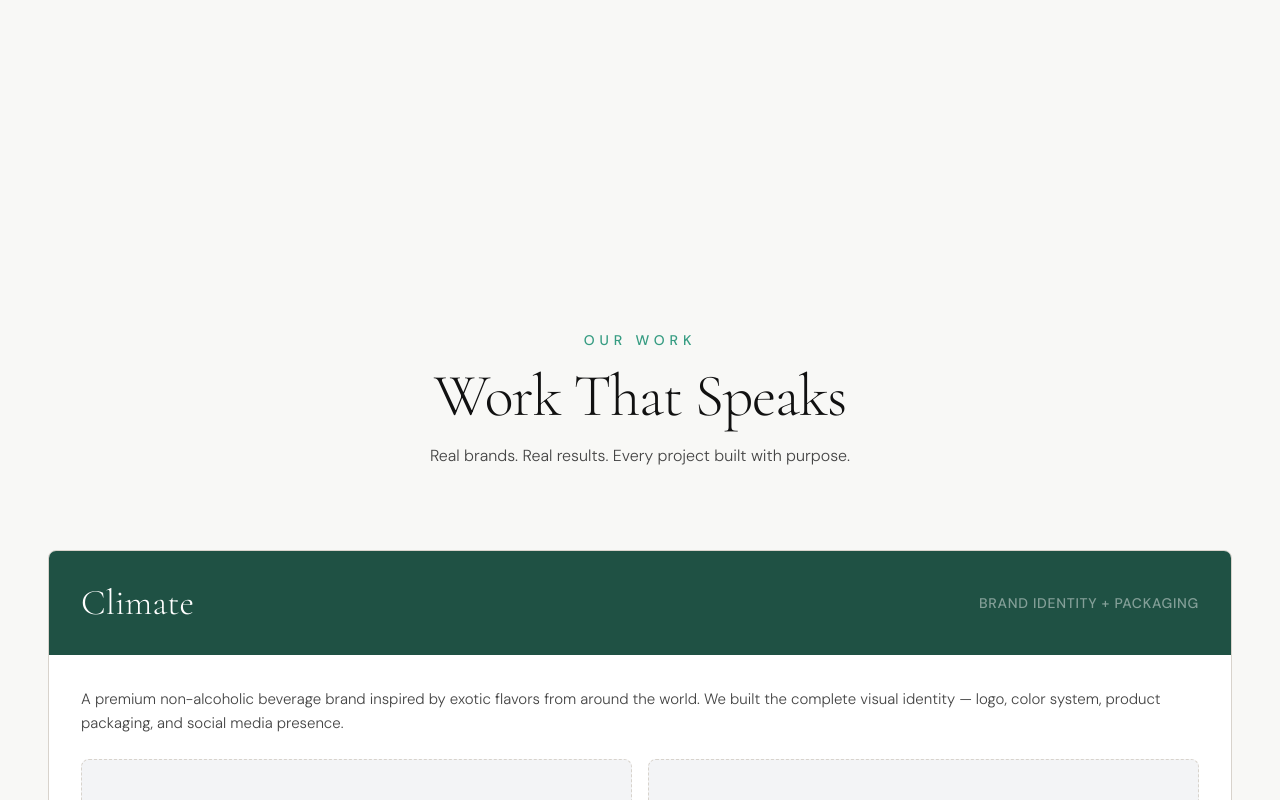
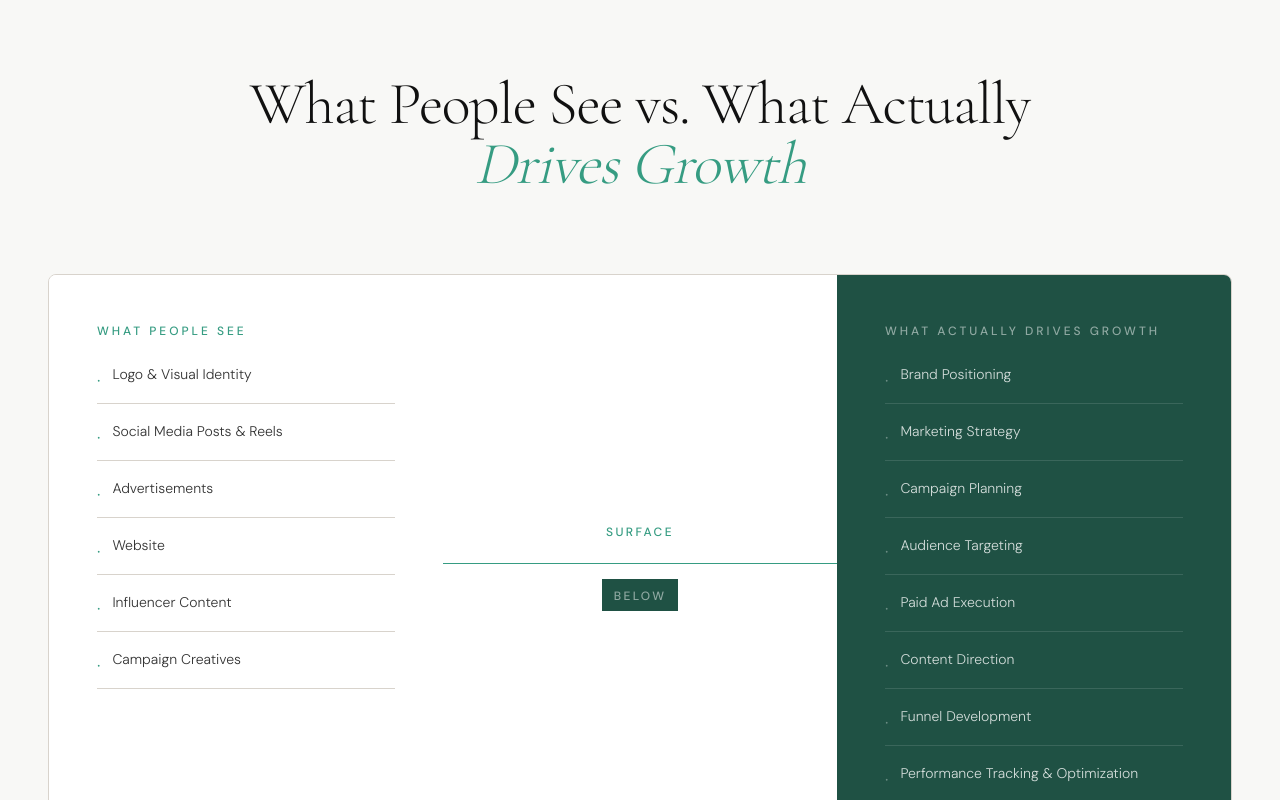
Before and after one commit to Masaru124/Corner-Stone, a Next.js app: page / in a window 1280 px wide. Shown: the part 1780-2580 px from the top of the page. Built offline with nearby package versions, Linux system fonts and the light colour scheme.

Commit message:
contacts form working

```diff
--- /dev/null
+++ b/src/app/api/contact/route.ts
@@ -0,0 +1,88 @@
+import { NextRequest, NextResponse } from 'next/server';
+
+export async function POST(request: NextRequest) {
+  try {
+    const body = await request.json();
+
+    // Validate required fields
+    if (!body.name || !body.email || !body.message) {
+      return NextResponse.json(
+        { success: false, error: 'Missing required fields' },
+        { status: 400 }
+      );
+    }
+
+    // Create URLSearchParams for Google Apps Script (it expects URL-encoded data)
+    const params = new URLSearchParams({
+      name: body.name,
+      brand: body.brand || '',
+      whatsapp: body.whatsapp || '',
+      email: body.email,
+      services: body.services || '',
+      message: body.message
+    });
+
+    // Google Apps Script URL from environment variables
+    const googleScriptUrl = process.env.GOOGLE_SCRIPT_URL;
+
+    // Validate that the Google Apps Script URL is configured
+    if (!googleScriptUrl) {
+      console.error('GOOGLE_SCRIPT_URL environment variable is not set');
+      return NextResponse.json(
+        { success: false, error: 'Server configuration error. Please contact the administrator.' },
+        { status: 500 }
+      );
+    }
+
+    // Server-side fetch - bypasses CORS completely
+    const response = await fetch(googleScriptUrl, {
+      method: 'POST',
+      headers: {
+        'Content-Type': 'application/x-www-form-urlencoded',
+      },
+      body: params.toString(),
+    });
+
+    // Log the response for debugging
+    const responseText = await response.text();
+    console.log('Google Apps Script response:', responseText);
+
+    // Try to parse JSON response
+    let result;
+    try {
+      result = JSON.parse(responseText);
+    } catch (parseError) {
+      // If response is not JSON, treat it as success if the request was successful
+      result = { success: response.ok, message: responseText };
+    }
+
+    // Check if Google Apps Script call was successful
+    if (response.ok && result.success) {
+      return NextResponse.json({
+        success: true,
+        message: 'Form submitted successfully and saved to Google Sheets'
+      });
+    } else {
+      return NextResponse.json(
+        {
+          success: false,
+          error: 'Failed to save to Google Sheets',
+          details: result.error || responseText
+        },
+        { status: 500 }
+      );
+    }
+
+  } catch (error) {
+    console.error('API route error:', error);
+
+    return NextResponse.json(
+      {
+        success: false,
+        error: 'Failed to submit form',
+        message: error instanceof Error ? error.message : 'Unknown error'
+      },
+      { status: 500 }
+    );
+  }
+}
--- a/src/components/Contact.tsx
+++ b/src/components/Contact.tsx
@@ -37,11 +37,37 @@ export default function Contact() {
     }))
   }
 
-  const handleSubmit = (e: React.FormEvent) => {
+  const handleSubmit = async (e: React.FormEvent) => {
     e.preventDefault()
-    // Here you would typically send the data to your backend
-    console.log('Form submitted:', formData)
-    setIsSubmitted(true)
+
+    const payload = {
+      name: formData.name,
+      brand: formData.brand,
+      whatsapp: formData.whatsapp,
+      email: formData.email,
+      services: formData.services.join(', '),
+      message: formData.message
+    }
+
+    try {
+      const res = await fetch('/api/contact', {
+        method: 'POST',
+        headers: { 'Content-Type': 'application/json' },
+        body: JSON.stringify(payload)
+      })
+
+      const result = await res.json()
+      console.log('Submission result:', result)
+
+      if (result.success) {
+        setIsSubmitted(true)
+      } else {
+        alert('Error submitting form: ' + result.error)
+      }
+    } catch (error) {
+      console.error('Form submission error:', error)
+      alert('Failed to submit form. Please try again later.')
+    }
   }
 
   if (isSubmitted) {
--- a/src/components/Iceberg.tsx
+++ b/src/components/Iceberg.tsx
@@ -2,11 +2,133 @@
 
 import { motion } from 'framer-motion'
 
+const visibleItems = [
+  'Logo & Visual Identity',
+  'Social Media Posts & Reels',
+  'Advertisements',
+  'Website',
+  'Influencer Content',
+  'Campaign Creatives'
+]
+
+const growthDrivers = [
+  'Brand Positioning',
+  'Marketing Strategy',
+  'Campaign Planning',
+  'Audience Targeting',
+  'Paid Ad Execution',
+  'Content Direction',
+  'Funnel Development',
+  'Performance Tracking & Optimization'
+]
+
 export default function Iceberg() {
   return (
-    <section className="py-20 sm:py-24 lg:py-32 bg-background">
+    <section className="py-20 sm:py-24 lg:py-32" style={{backgroundColor: '#F8F8F6'}}>
       <div className="max-w-7xl mx-auto px-6 sm:px-8 lg:px-12">
-        {/* Empty section - iceberg visual removed */}
+        <motion.div
+          initial={{ opacity: 0, y: 30 }}
+          whileInView={{ opacity: 1, y: 0 }}
+          transition={{ duration: 0.8 }}
+          viewport={{ once: true }}
+          className="text-center mb-16 sm:mb-20"
+        >
+          <h2 className="text-4xl sm:text-5xl lg:text-6xl font-serif font-light leading-none mb-4" style={{color: '#111111', fontFamily: "'Cormorant Garamond', serif", fontWeight: '300', letterSpacing: '-0.02em'}}>
+            What People See vs. What Actually
+            <br />
+            <span className="italic" style={{color: '#369c82'}}>Drives Growth</span>
+          </h2>
+        </motion.div>
+
+        {/* Iceberg Visual */}
+        <div className="relative bg-white rounded-lg overflow-hidden border" style={{borderColor: '#D8D3CC'}}>
+          <div className="grid grid-cols-1 lg:grid-cols-3">
+            {/* What People See - Above Water */}
+            <motion.div
+              initial={{ opacity: 0, x: -30 }}
+              whileInView={{ opacity: 1, x: 0 }}
+              transition={{ duration: 0.8 }}
+              viewport={{ once: true }}
+              className="p-8 lg:p-12 bg-white"
+            >
+              <div className="font-medium text-xs tracking-wider uppercase mb-6" style={{color: '#369c82', letterSpacing: '0.25em'}}>
+                What People See
+              </div>
+              <ul className="space-y-4">
+                {visibleItems.map((item, index) => (
+                  <motion.li
+                    key={item}
+                    initial={{ opacity: 0, x: -20 }}
+                    whileInView={{ opacity: 1, x: 0 }}
+                    transition={{ duration: 0.6, delay: index * 0.1 }}
+                    viewport={{ once: true }}
+                    className="flex items-start gap-3 leading-relaxed"
+                    style={{color: '#333', fontWeight: '300', fontSize: '14px', borderBottom: '1px solid #D8D3CC', paddingBottom: '8px'}}
+                  >
+                    <span className="text-lg mt-1" style={{color: '#369c82'}}>·</span>
+                    <span>{item}</span>
+                  </motion.li>
+                ))}
+              </ul>
+            </motion.div>
+
+            {/* Waterline Divider */}
+            <div className="hidden lg:block relative">
+              <div className="absolute inset-0 flex items-center justify-center">
+                <div className="w-full h-px" style={{backgroundColor: '#369c82'}}></div>
+              </div>
+              <div className="absolute inset-0 flex flex-col items-center justify-center">
+                <div className="bg-white px-3 py-1">
+                  <span className="font-medium text-xs tracking-wider uppercase" style={{color: '#369c82', letterSpacing: '0.2em'}}>Surface</span>
+                </div>
+                <div className="h-8"></div>
+                <div className="px-3 py-1" style={{backgroundColor: '#1F5144'}}>
+                  <span className="font-medium text-xs tracking-wider uppercase" style={{color: 'rgba(255,255,255,0.5)', letterSpacing: '0.2em'}}>Below</span>
+                </div>
+              </div>
+            </div>
+
+            {/* What Actually Drives Growth - Below Water */}
+            <motion.div
+              initial={{ opacity: 0, x: 30 }}
+              whileInView={{ opacity: 1, x: 0 }}
+              transition={{ duration: 0.8 }}
+              viewport={{ once: true }}
+              className="p-8 lg:p-12"
+              style={{backgroundColor: '#1F5144'}}
+            >
+              <div className="font-medium text-xs tracking-wider uppercase mb-6" style={{color: 'rgba(255,255,255,0.5)', letterSpacing: '0.25em'}}>
+                What Actually Drives Growth
+              </div>
+              <ul className="space-y-4">
+                {growthDrivers.map((item, index) => (
+                  <motion.li
+                    key={item}
+                    initial={{ opacity: 0, x: 20 }}
+                    whileInView={{ opacity: 1, x: 0 }}
+                    transition={{ duration: 0.6, delay: index * 0.1 }}
+                    viewport={{ once: true }}
+                    className="flex items-start gap-3 leading-relaxed"
+                    style={{color: 'rgba(255,255,255,0.8)', fontWeight: '300', fontSize: '14px', borderBottom: '1px solid rgba(255,255,255,0.12)', paddingBottom: '8px'}}
+                  >
+                    <span className="text-lg mt-1" style={{color: 'rgba(255,255,255,0.35)'}}>·</span>
+                    <span>{item}</span>
+                  </motion.li>
+                ))}
+              </ul>
+            </motion.div>
+          </div>
+
+          {/* Mobile Waterline */}
+          <div className="lg:hidden relative h-px" style={{backgroundColor: '#369c82'}}>
+            <div className="absolute left-1/2 transform -translate-x-1/2 -top-3 bg-white px-2">
+              <span className="font-medium text-xs tracking-wider uppercase" style={{color: '#369c82', letterSpacing: '0.2em'}}>Surface</span>
+            </div>
+            <div className="absolute left-1/2 transform -translate-x-1/2 -bottom-3 px-2" style={{backgroundColor: '#1F5144'}}>
+              <span className="font-medium text-xs tracking-wider uppercase" style={{color: 'rgba(255,255,255,0.5)', letterSpacing: '0.2em'}}>Below</span>
+            </div>
+          </div>
+        </div>
       </div>
     </section>
   )
```
